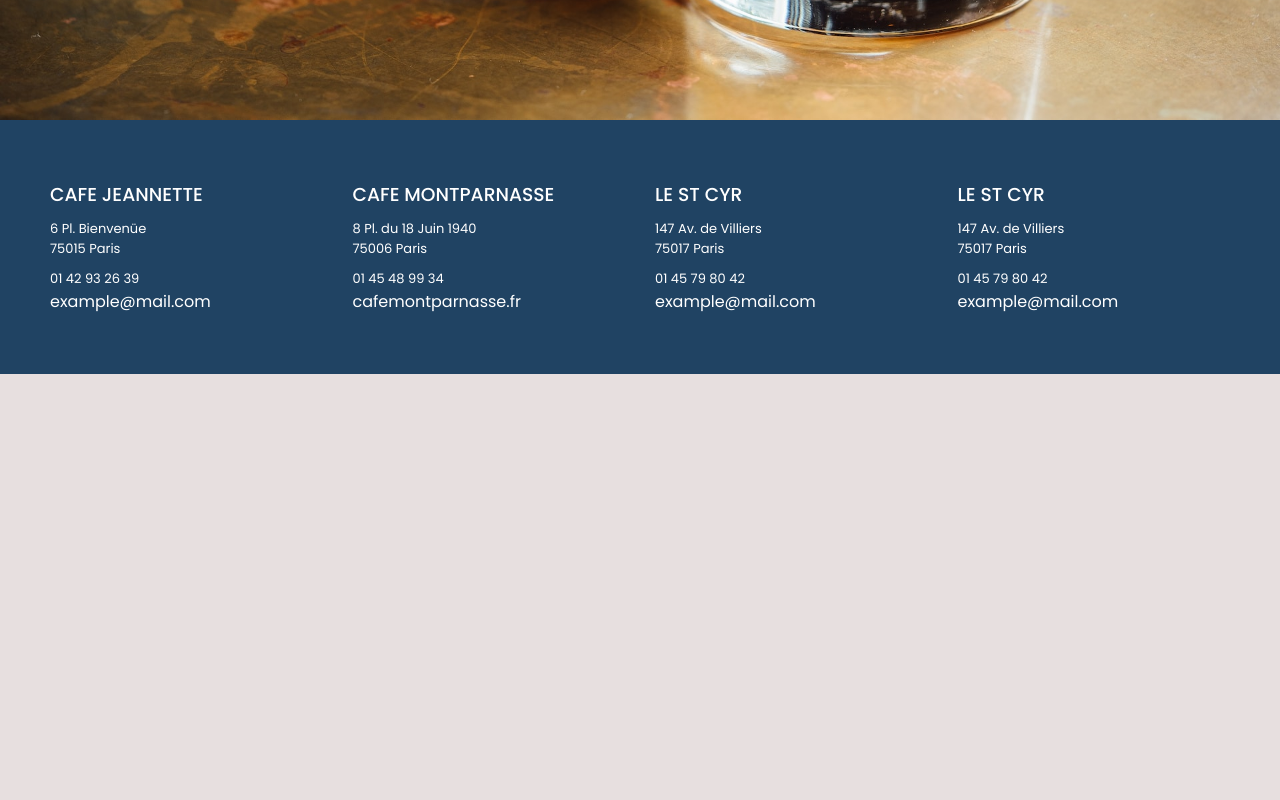
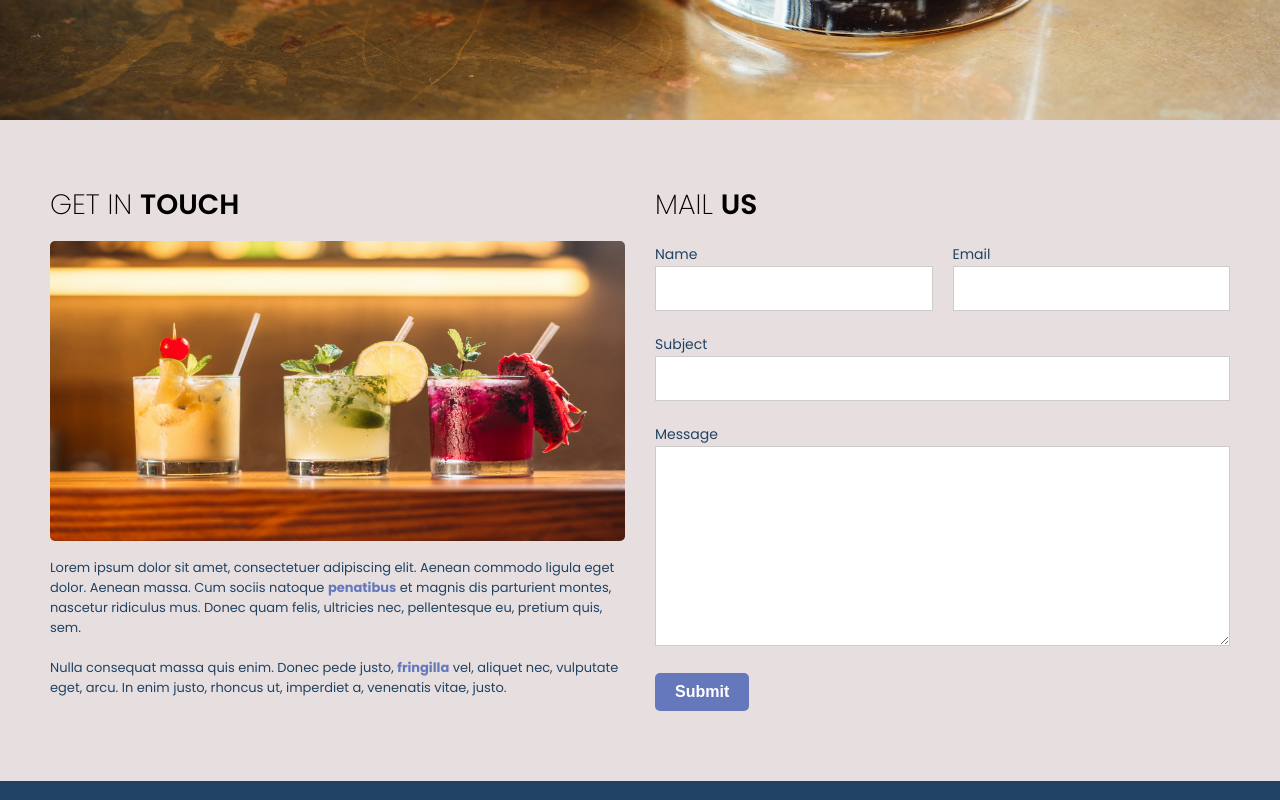
Before and after one commit to Chrisanto76/st_cyr_website, a React (Vite) app: page /contact in a window 1280 px wide. Shown: the part 360-1160 px from the top of the page. Before the commit the page ends 800 px from the top, so only its background shows below. Built offline with nearby package versions, Linux system fonts and the light colour scheme.

Commit message:
add Contact folder

```diff
--- a/src/pages/Contact/Contact.jsx
+++ b/src/pages/Contact/Contact.jsx
@@ -1,7 +1,7 @@
 import React from 'react';
-import './Contact.css';
 import HeroImage from '../../components/HeroImage/HeroImage';
 import bgImage from '../../assets/oldfashioned.jpeg';
+import ContactForm from './ContactForm/ContactForm';
 
 const Contact = () => {
 	return (
@@ -11,6 +11,7 @@ const Contact = () => {
 				heading={['Contactez ', <span>Nous</span>]}
 				text="Lorem ipsum dolor sit amet consectetur adipisicing elit."
 			/>
+			<ContactForm />
 		</div>
 	);
 };
--- /dev/null
+++ b/src/pages/Contact/ContactForm/ContactForm.css
@@ -0,0 +1,44 @@
+.contact-content h1 {
+    padding-bottom: 20px;
+}
+
+.contact-content p {
+    padding: 10px 0;
+}
+
+.contact-content img {
+    width: 100%;
+    height: 300px;
+    border-radius: 5px;
+}
+
+.form-field {
+    padding-bottom: 20px;
+}
+
+.form-field input,
+.form-field textarea {
+    width: 100%;
+    padding: 10px;
+    border: 1px solid #ccc;
+    outline: none;
+    font-size: 20px;
+}
+
+.form-field textarea {
+    height: 200px;
+}
+
+.form-field label {
+    font-size: 14px;
+}
+
+form .name-email {
+    display: flex;
+    justify-content: space-between;
+    gap: 20px;
+}
+
+form .name-email div {
+    width: 50%;
+}
--- /dev/null
+++ b/src/pages/Contact/ContactForm/ContactForm.jsx
@@ -0,0 +1,73 @@
+import React from 'react';
+import './ContactForm.css';
+
+import bgImage from '../../../assets/tumbler.jpeg';
+
+const ContactForm = () => {
+	return (
+		<div className="section">
+			<div className="container grid--container contact-content">
+				<div>
+					<h1 className="heading--secondary">
+						get in <span>touch</span>
+					</h1>
+
+					<img src={bgImage} alt="get in touch" />
+
+					<p>
+						Lorem ipsum dolor sit amet, consectetuer adipiscing elit. Aenean
+						commodo ligula eget dolor. Aenean massa. Cum sociis natoque{' '}
+						<span className="special--word2">penatibus</span> et magnis dis
+						parturient montes, nascetur ridiculus mus. Donec quam felis,
+						ultricies nec, pellentesque eu, pretium quis, sem.
+					</p>
+
+					<p>
+						Nulla consequat massa quis enim. Donec pede justo,{' '}
+						<span className="special--word2">fringilla</span> vel, aliquet nec,
+						vulputate eget, arcu. In enim justo, rhoncus ut, imperdiet a,
+						venenatis vitae, justo.
+					</p>
+				</div>
+
+				<div>
+					<h1 className="heading--secondary">
+						Mail <span>us</span>
+					</h1>
+
+					<form>
+						<div className="form-field name-email">
+							<div>
+								<label>Name</label>
+								<input type="text" name="name" />
+							</div>
+
+							<div>
+								<label>Email</label>
+								<input type="email" name="email" />
+							</div>
+						</div>
+
+						<div className="form-field">
+							<div>
+								<label>Subject</label>
+								<input type="text" name="subject" />
+							</div>
+						</div>
+
+						<div className="form-field">
+							<div>
+								<label>Message</label>
+								<textarea type="text" name="message" />
+							</div>
+						</div>
+					</form>
+
+					<button>Submit</button>
+				</div>
+			</div>
+		</div>
+	);
+};
+
+export default ContactForm;
```
